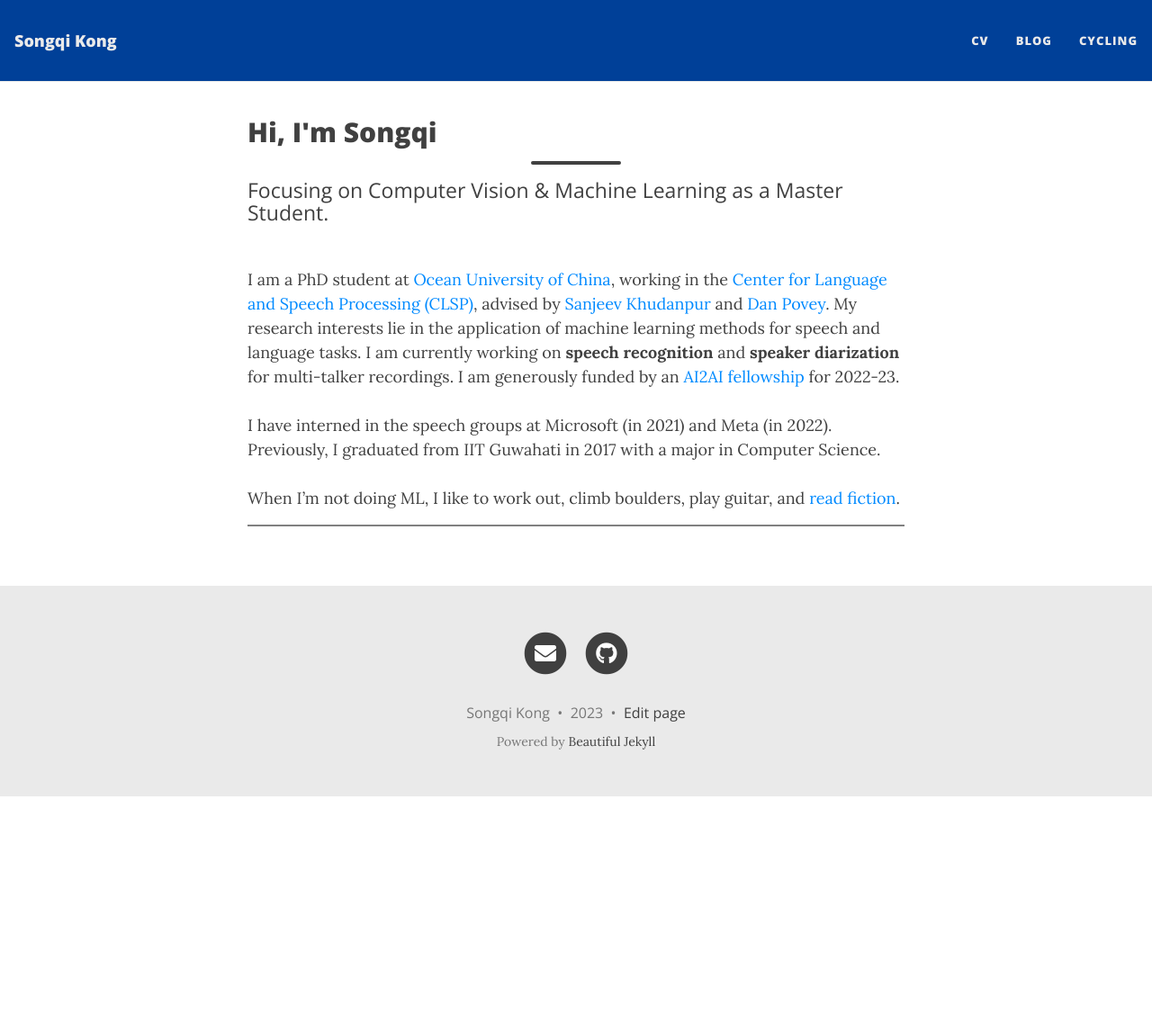
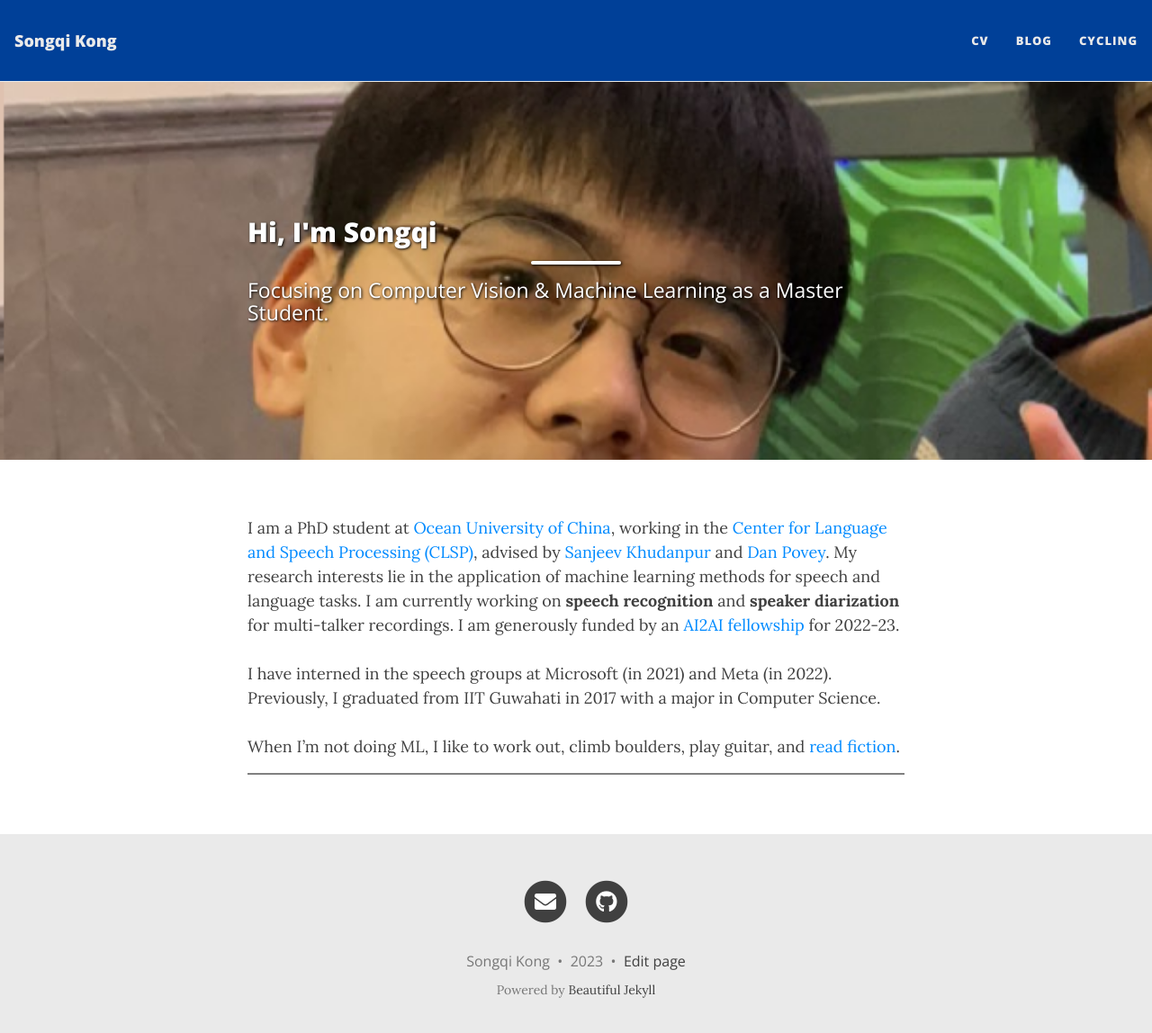
Before and after one commit to songqikong/songqikong.github.io, a Jekyll site: the page built from index.html, in a window 1280 px wide and 1161 px high. Shown: the top 1148 px of the window at 90% size. Built offline with Jekyll 4.4.1, drawn with Linux system fonts in a browser that asks for light colours; nearby versions of some CDN libraries; the list of posts is cut into pages by our own code.

Commit message:
Update index.html

```diff
--- a/index.html
+++ b/index.html
@@ -3,6 +3,7 @@
 title: Hi, I'm Songqi
 subtitle: Focusing on Computer Vision & Machine Learning as a Master Student.
 use-site-title: true
+cover-img: "/assets/img/avater.png"
 ---
 
 <br>I am a PhD student at <a href="http://eweb.ouc.edu.cn/">Ocean University of China</a>, working in the <a
```
